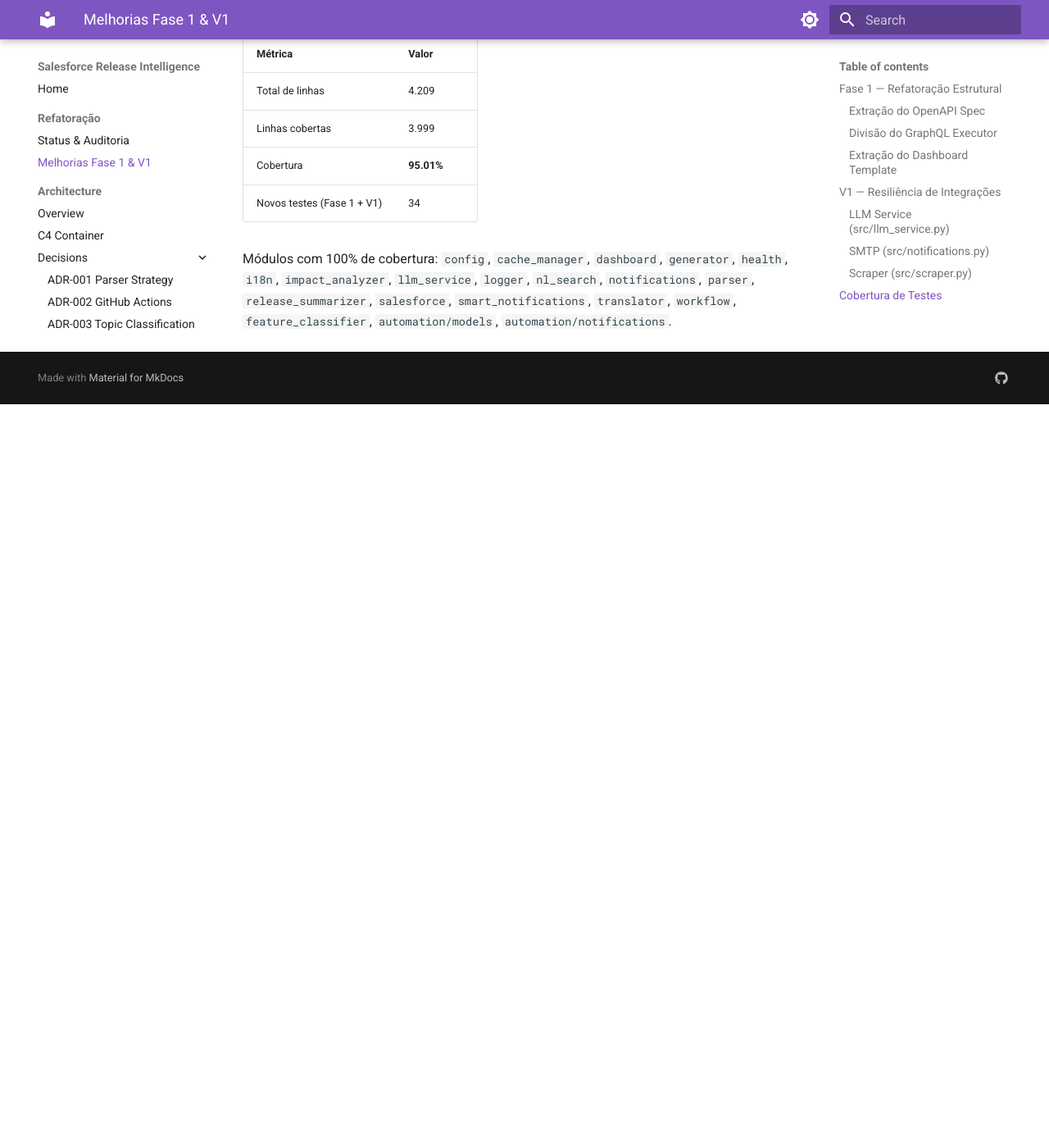
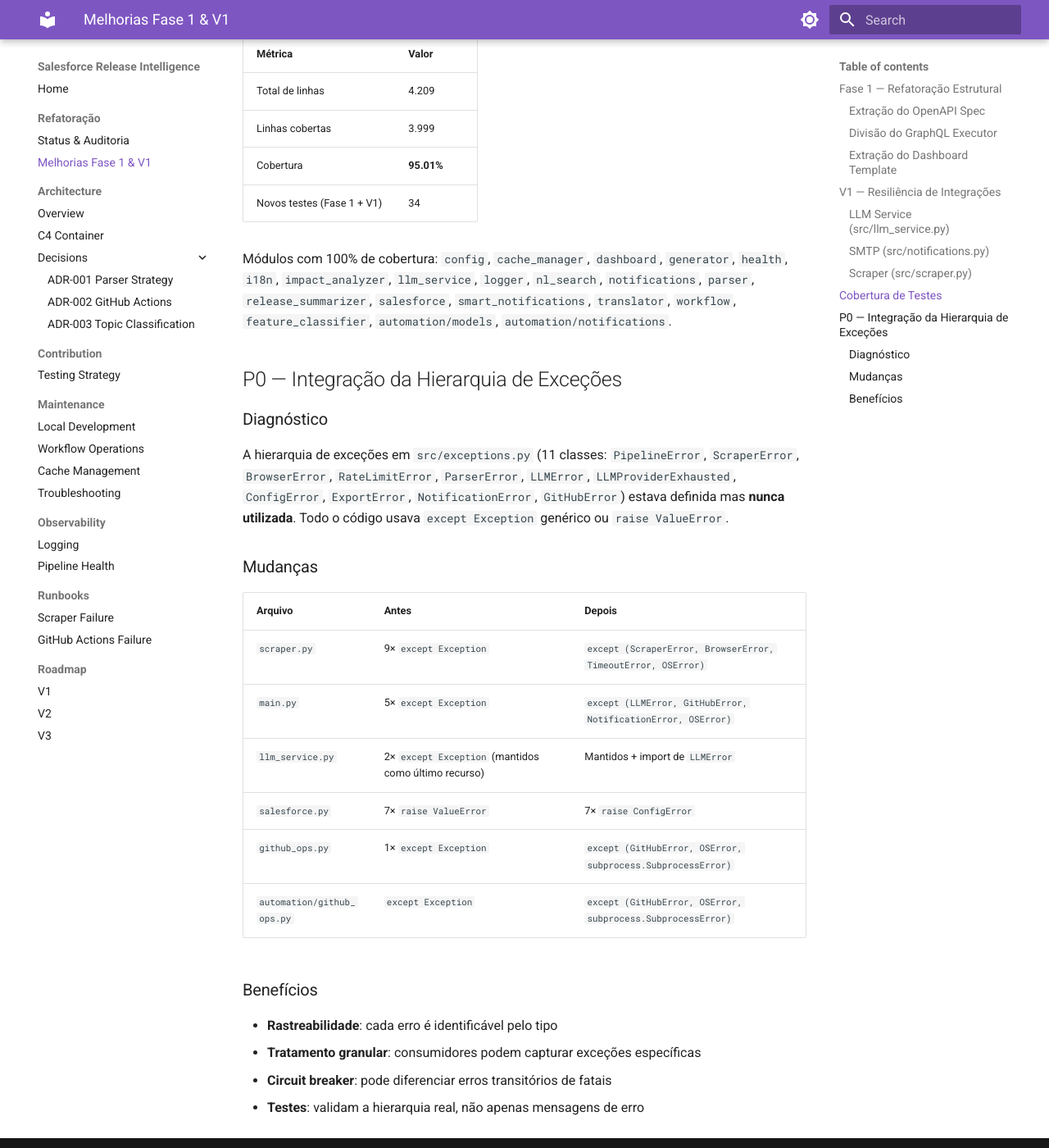
Before and after one commit to Fatal1tyBarucco/Salesforce-WebDev, an MkDocs documentation site: the page built from docs/improvements.md, in a window 1280 px wide and 1400 px high, scrolled down 2165 px. Shown: the whole window at 82% size. Built offline with MkDocs 1.6.1 and Material for MkDocs 9.7.7, drawn with Linux system fonts in a browser that asks for light colours; before the commit the page ends 2658 px from its top, so only the background shows below that.

Commit message:
refactor(p0): integrate exception hierarchy across codebase
- scraper.py: 9x except Exception → specific (ScraperError, BrowserError, TimeoutError, OSError)
- main.py: 5x except Exception → specific (LLMError, GitHubError, NotificationError, OSError)
- salesforce.py: 7x raise ValueError → ConfigError
- github_ops.py: except Exception → (GitHubError, OSError, subprocess.SubprocessError)
- llm_service.py: import LLMError for future use
- tests: updated to use correct exception types
- coverage: 96.02% (target: 95%)

```diff
--- a/docs/improvements.md
+++ b/docs/improvements.md
@@ -86,3 +86,27 @@
 | Novos testes (Fase 1 + V1) | 34 |
 
 Módulos com 100% de cobertura: `config`, `cache_manager`, `dashboard`, `generator`, `health`, `i18n`, `impact_analyzer`, `llm_service`, `logger`, `nl_search`, `notifications`, `parser`, `release_summarizer`, `salesforce`, `smart_notifications`, `translator`, `workflow`, `feature_classifier`, `automation/models`, `automation/notifications`.
+
+## P0 — Integração da Hierarquia de Exceções
+
+### Diagnóstico
+
+A hierarquia de exceções em `src/exceptions.py` (11 classes: `PipelineError`, `ScraperError`, `BrowserError`, `RateLimitError`, `ParserError`, `LLMError`, `LLMProviderExhausted`, `ConfigError`, `ExportError`, `NotificationError`, `GitHubError`) estava definida mas **nunca utilizada**. Todo o código usava `except Exception` genérico ou `raise ValueError`.
+
+### Mudanças
+
+| Arquivo | Antes | Depois |
+|---------|-------|--------|
+| `scraper.py` | 9× `except Exception` | `except (ScraperError, BrowserError, TimeoutError, OSError)` |
+| `main.py` | 5× `except Exception` | `except (LLMError, GitHubError, NotificationError, OSError)` |
+| `llm_service.py` | 2× `except Exception` (mantidos como último recurso) | Mantidos + import de `LLMError` |
+| `salesforce.py` | 7× `raise ValueError` | 7× `raise ConfigError` |
+| `github_ops.py` | 1× `except Exception` | `except (GitHubError, OSError, subprocess.SubprocessError)` |
+| `automation/github_ops.py` | `except Exception` | `except (GitHubError, OSError, subprocess.SubprocessError)` |
+
+### Benefícios
+
+- **Rastreabilidade**: cada erro é identificável pelo tipo
+- **Tratamento granular**: consumidores podem capturar exceções específicas
+- **Circuit breaker**: pode diferenciar erros transitórios de fatais
+- **Testes**: validam a hierarquia real, não apenas mensagens de erro
```
Also changed, not shown: docs/refatoracao.md (+4 -0 lines), 10 other files.
